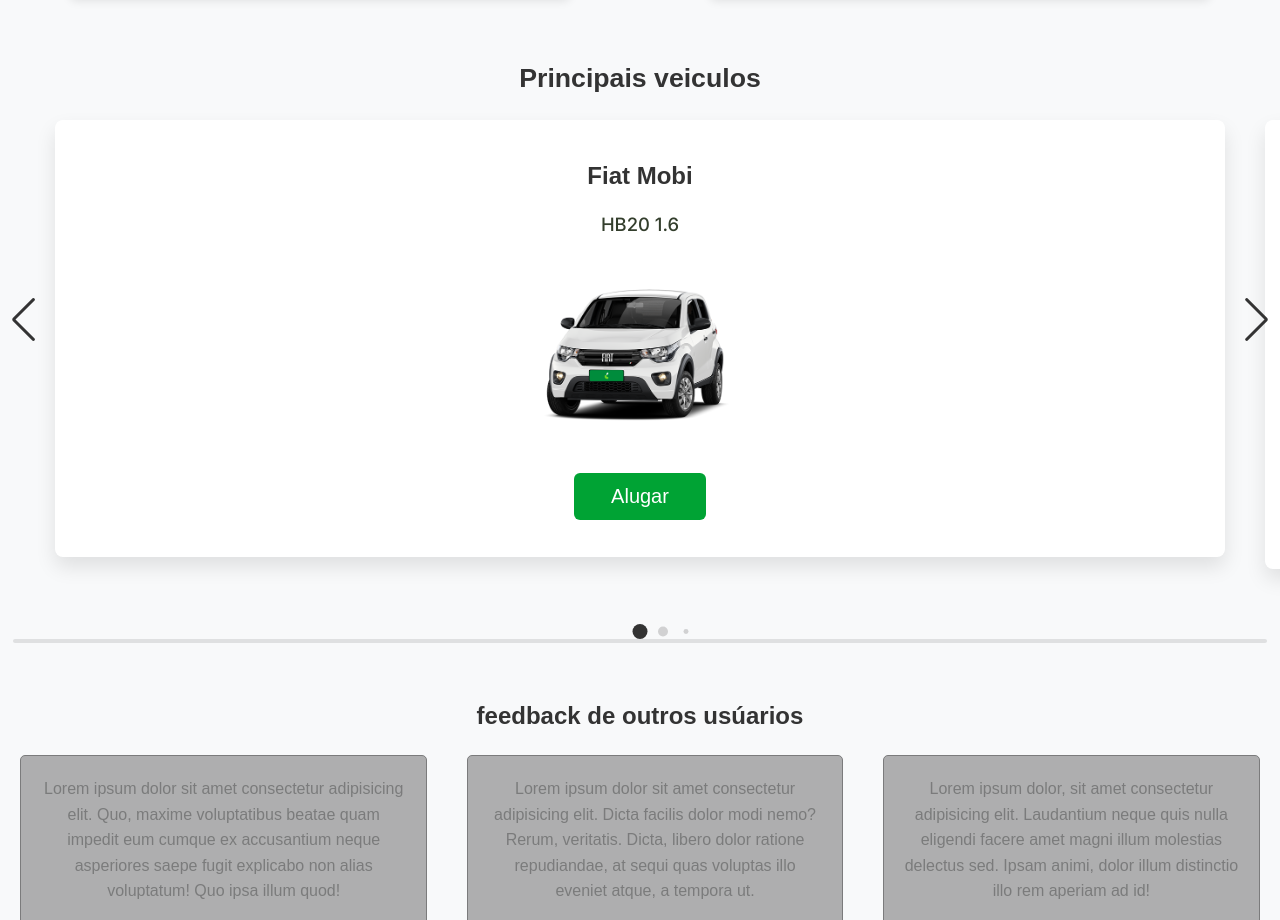
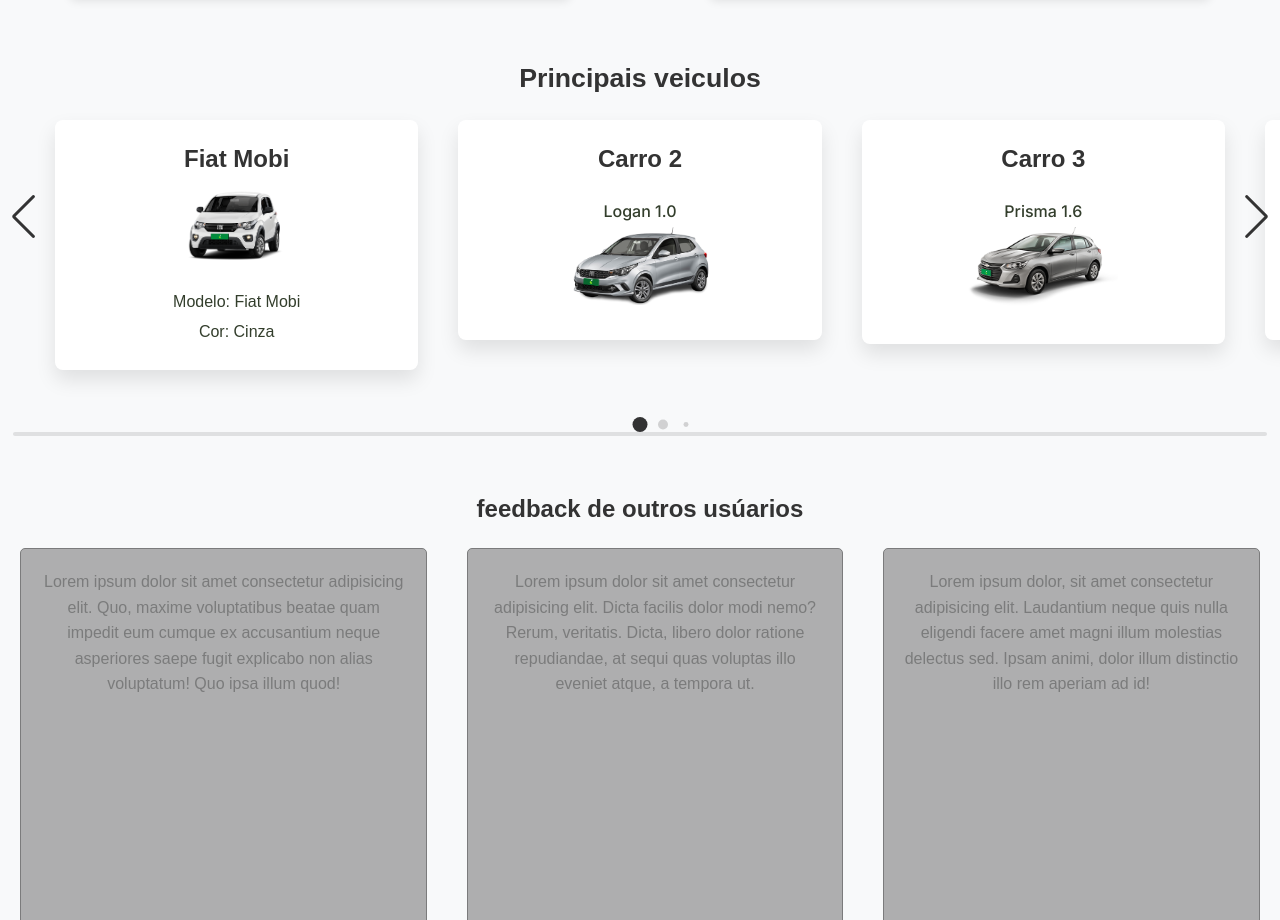
Before and after one commit to c0mcod/_projeto_RenovAuto, a plain HTML site: page src/Page/index.html in a window 1280 px wide. Shown: the part 1686-2606 px from the top of the page. Drawn offline with nearby package versions, Linux system fonts and the light colour scheme.

Commit message:
Ajuste no Slide

```diff
--- a/src/JS/slider.js
+++ b/src/JS/slider.js
@@ -20,15 +20,15 @@ const swiper = new Swiper('.slider-wrapper', {
 
     breakpoints: {
         0: {
-            slidePerView: 1
+            slidesPerView: 1
         },
 
         620: {
-            slidePerView: 2
+            slidesPerView: 2
 
         },
         1024: {
-            slidePerView: 3
+            slidesPerView: 3
         }
     }
 });
--- a/src/Page/index.html
+++ b/src/Page/index.html
@@ -88,40 +88,45 @@
         <h3>Principais veiculos</h3>
         <div class="container swiper">
             <div class="slider-wrapper">
+
                 <div class="card-list swiper-wrapper">
                     <div class="card-item swiper-slide">
                         <h2 class="user-name">Fiat Mobi</h2>
-                        <p class="car-descr">HB20 1.6</p>
                         <img src="../Images/Cars/MOBI.png" alt="user-image" class="user-image">
-                        <button class="alugar">Alugar</button>
+                        <div class="descrip">
+                            <ul class="car-descr">
+                                <li>Modelo: <span>Fiat Mobi</span></li>
+                                <li>Cor: <span>Cinza</span></li>
+                            </ul>
+                        </div>
                     </div>
 
                     <div class="card-item swiper-slide">
                         <h2 class="user-name">Carro 2</h2>
                         <p class="car-descr">Logan 1.0</p>
                         <img src="../Images/Cars/ARGO.png" alt="user-image" class="user-image">
-                        <button class="alugar">Alugar</button>
+                        <!-- <button class="alugar">Alugar</button> -->
                     </div>
 
                     <div class="card-item swiper-slide">
                         <h2 class="user-name">Carro 3</h2>
                         <p class="car-descr">Prisma 1.6</p>
                         <img src="../Images/Cars/CROA.png" alt="user-image" class="user-image">
-                        <button class="alugar">Alugar</button>
+                        <!-- <button class="alugar">Alugar</button> -->
                     </div>
 
                     <div class="card-item swiper-slide">
                         <h2 class="user-name">Carro 4</h2>
                         <p class="car-descr">Onix 1.6</p>
                         <img src="../Images/Cars/Prisma-removebg-preview.png" alt="user-image" class="user-image">
-                        <button class="alugar">Alugar</button>
+                        <!-- <button class="alugar">Alugar</button> -->
                     </div>
 
                     <div class="card-item swiper-slide">
                         <h2 class="user-name">Carro 5</h2>
                         <p class="car-descr">Renegade 1.6</p>
                         <img src="../Images/Cars/T-Cross-removebg-preview.png" alt="user-image" class="user-image">
-                        <button class="alugar">Alugar</button>
+                        <!-- <button class="alugar">Alugar</button> -->
                     </div>
                 </div>
 
--- a/src/Style/slider.css
+++ b/src/Style/slider.css
@@ -13,7 +13,7 @@
 
 .slider-wrapper {
     margin-top: 80px;
-    max-width: 1400px;
+    max-width: 1200px;
     margin: 70px 55px;
     border-radius: 6px;
 }
@@ -24,13 +24,53 @@
     align-items: center;
     min-height: 40vh;
 }
+
+/* Ajustes gerais para o slider */
 .card-list .card-item {
+    display: flex;
+    flex-direction: column;
+    align-items: center; /* Centraliza a imagem e o texto */
+    justify-content: space-between;
+    width: 250px; /* Ajuste o tamanho do card conforme necessário */
+    padding: 20px;
+    background: white;
+    box-shadow: 0 10px 20px rgba(0, 0, 0, 0.1);
+    border-radius: 8px;
+    text-align: center;
+}
+
+.card-list .card-item .user-image {
+    width: 150px;
+    height: auto;
+    margin-bottom: 15px;
+}
+
+.card-list .card-item .car-descr {
+    margin-top: 10px;
+    font-size: 1rem;
+    color: #333e2c;
+    font-weight: 500;
+}
+
+.card-list .card-item .descrip ul {
+    list-style: none;
+    padding: 0;
+}
+
+.card-list .card-item .descrip ul li {
+    margin-bottom: 5px;
+}
+
+.card-list .card-item h2 {
+    font-size: 1.5rem;
+    margin-bottom: 10px;
+}
+/* .card-list .card-item {
     color: #333;
     user-select: none;
     width: 200px;
     padding: 35px;
     display: flex;
-    align-items: center;
     justify-content: center;
     flex-direction: column;
     border-radius: 8px;
@@ -39,7 +79,6 @@
     box-shadow: 0 10px 20px rgba(0, 0, 0, 0.1);
     border: 2px solid rgba(255, 255, 255, 0.5);
 }
-
 
 .card-list .card-item .user-image {
     max-width:300px;
@@ -55,9 +94,16 @@
     color: #333e2c;
     font-weight: 500;
     margin: 14px 0 40px;
+    display: flex;
+    flex-direction: column;
 }
 
-.card-list .card-item .alugar {
+.descrip {
+    display: flex;
+    justify-content: flex-end;
+} */
+
+/* .card-list .card-item .alugar {
     font-size: 1.25rem;
     padding: 10px 35px;
     color: #fff;
@@ -73,7 +119,7 @@
     background: rgba(255, 255, 255, 0.1);
     border: 2px solid #00a380;
     color: #111
-}
+} */
 
 .slider-wrapper .swiper-pagination-bullet {
     background: #333;
@@ -91,6 +137,8 @@
     color: #4658ff;
 }
 
+
+
 @media (max-width: 768px){
     .slider-wrapper {
         margin: 0 10px 40px;
@@ -99,3 +147,23 @@
         display: none;
     }
 }
+
+@media (max-width: 768px) {
+    .card-list .card-item {
+        width: 180px; /* Ajusta o tamanho dos cards para telas menores se for o caso */
+    }
+
+    .card-list .card-item .user-image {
+        width: 120px;
+    }
+
+    .card-list .card-item h2 {
+        font-size: 1.2rem;
+    }
+}
+
+@media (max-width: 768px) {
+    .slider-wrapper .swiper-slide {
+        width: 200px; /* Ajuste para telas menores */
+    }
+}
```
